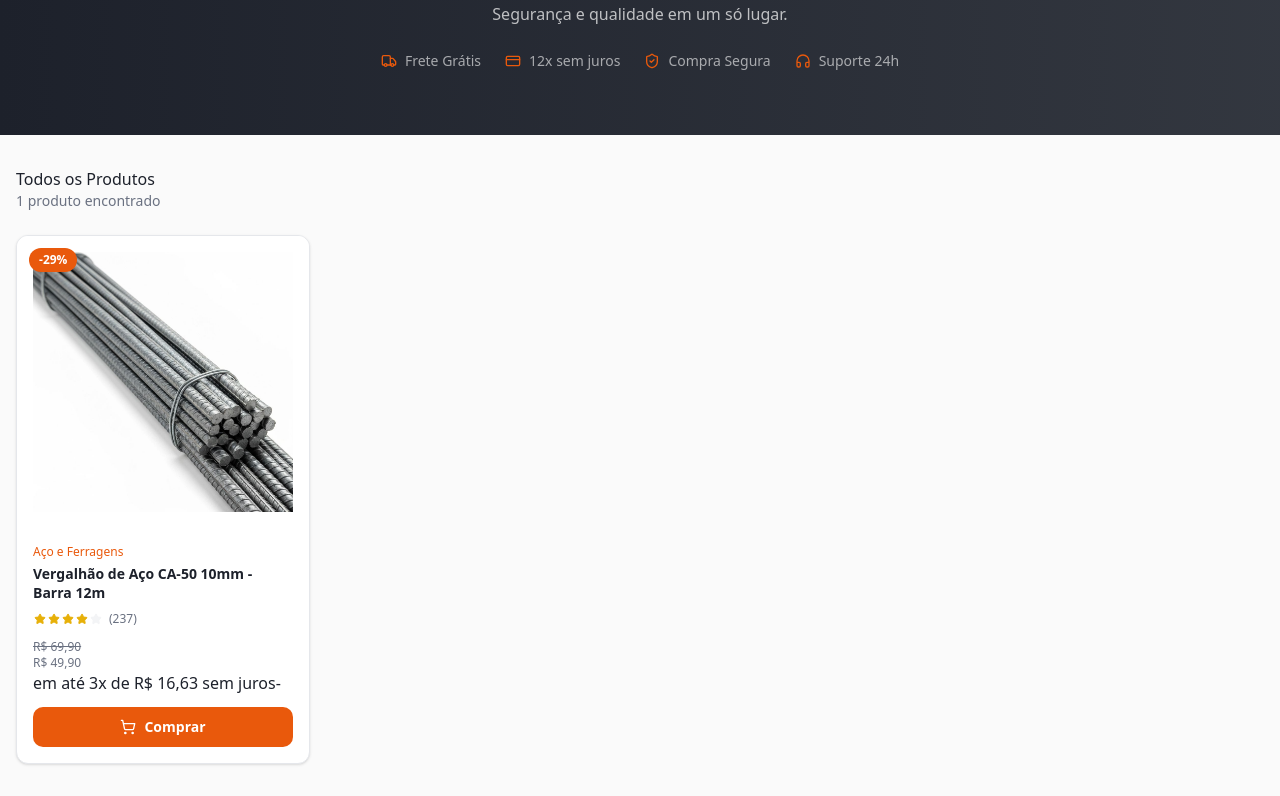
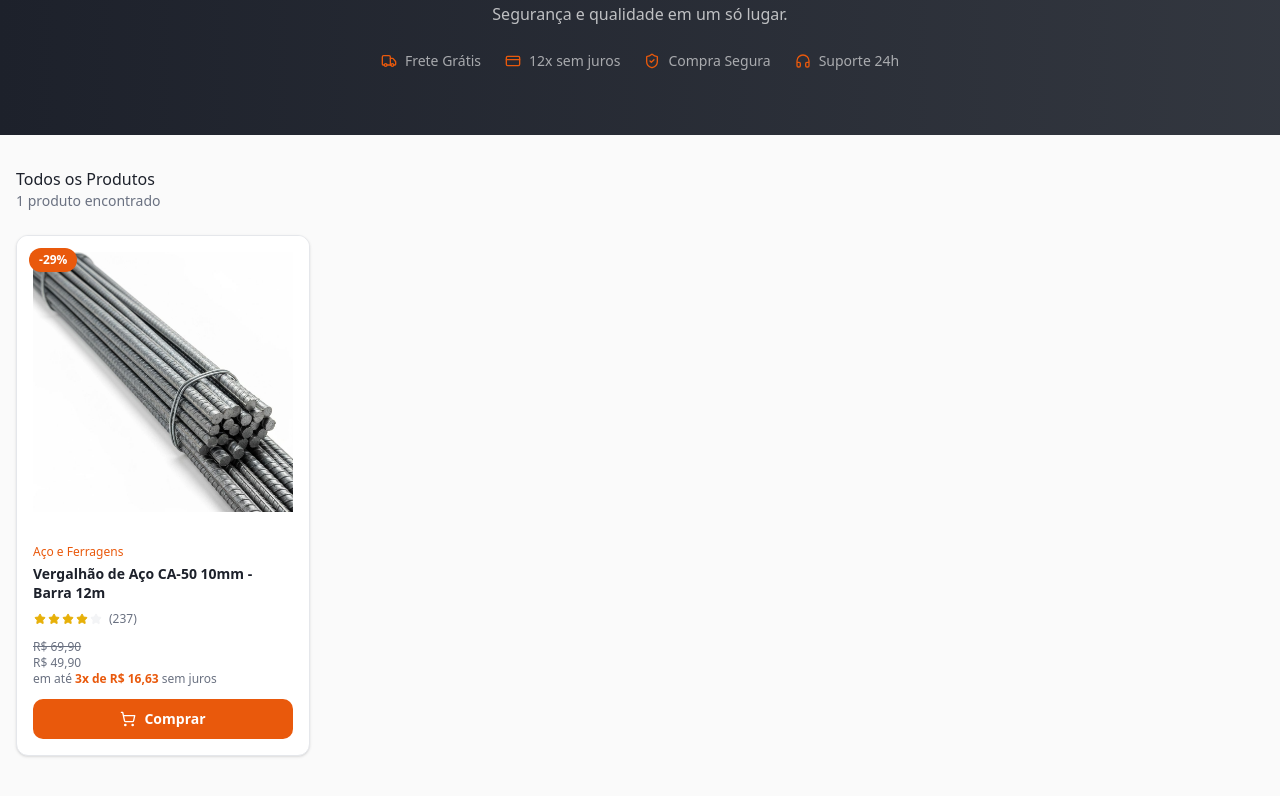
Before and after one commit to Dandanp3/energisa-store, a Next.js app: page / in a window 1280 px wide. Shown: the part 306-1102 px from the top of the page. Built offline with nearby package versions, Linux system fonts and the light colour scheme.

Commit message:
instalando carroussel

```diff
--- a/components/marketplace/product-card.tsx
+++ b/components/marketplace/product-card.tsx
@@ -92,12 +92,12 @@
                     <p className="text-xs text-muted-foreground">
                         {formatPrice(product.price)}
                     </p>
-                    <p>
+                    <p className="text-xs text-muted-foreground">
                         em até{" "}
-                        <span>
+                        <span className="font-semibold text-primary">
                             {product.installments}x de {formatPrice(product.installmentPrice)}
                         </span> {" "}
-                         sem juros-
+                         sem juros
                     </p>
                 </div>
 
--- a/package.json
+++ b/package.json
@@ -12,6 +12,7 @@
     "class-variance-authority": "^0.7.1",
     "clsx": "^2.1.1",
     "date-fns": "^4.1.0",
+    "embla-carousel-react": "^8.6.0",
     "lucide-react": "^0.563.0",
     "next": "16.1.6",
     "radix-ui": "^1.4.3",
```
Also changed, not shown: 1 other file (tests, documents, lock files or other folders).
